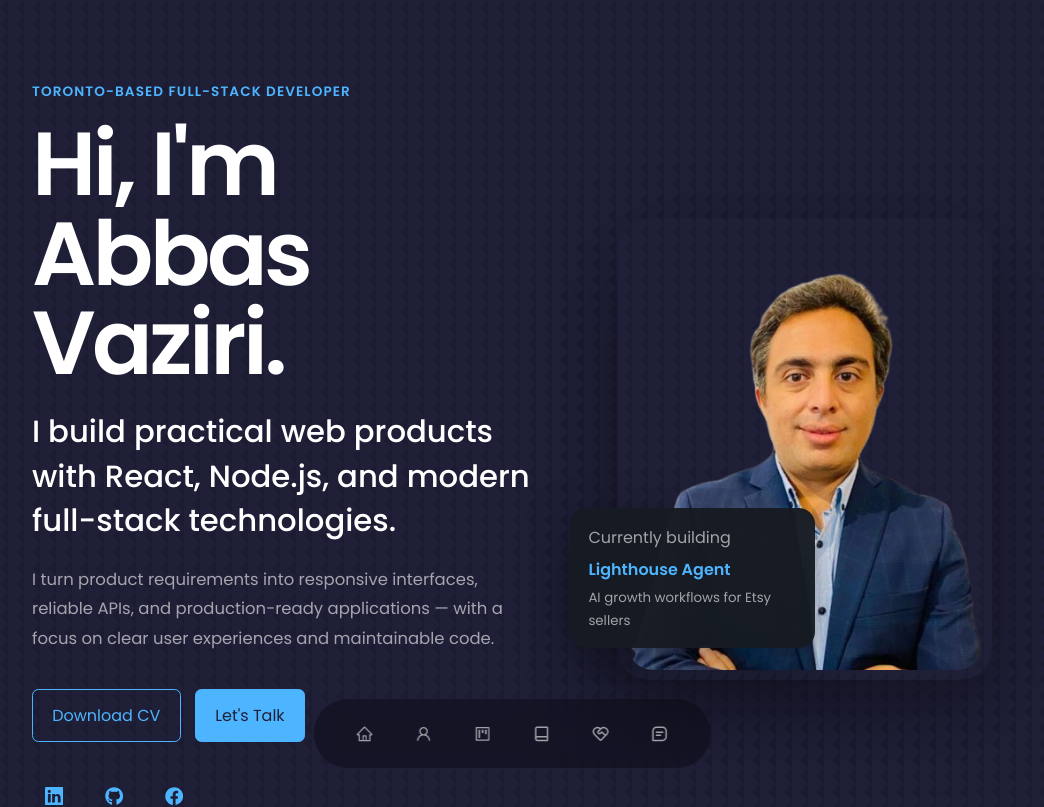
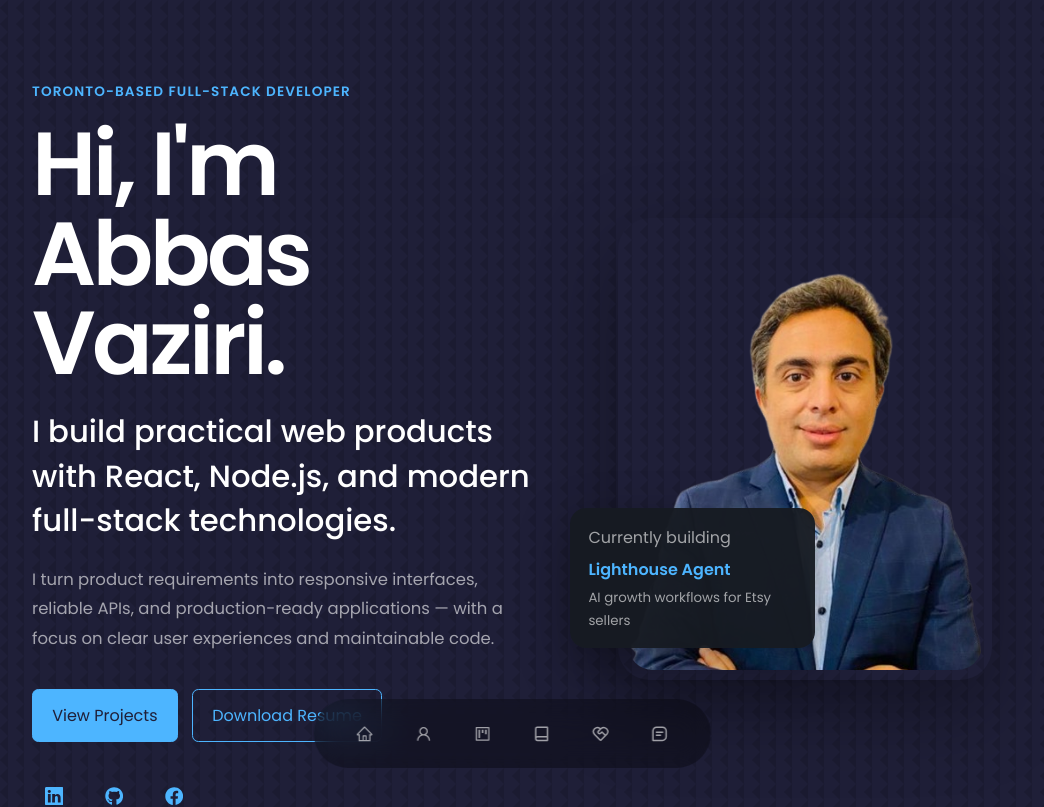
Before and after one commit to abiasV/abiasV.github.io, a React (Create React App) app: page / in a window 1280 px wide. Shown: the top 807 px of the page, without its empty margins (128-1172 px from the left). Built offline with nearby package versions, Linux system fonts and the light colour scheme.

Commit message:
Improve hero calls to action

```diff
--- a/src/components/header/CTA.jsx
+++ b/src/components/header/CTA.jsx
@@ -1,13 +1,17 @@
-import React from 'react'
-import CV from "../../assets/AbbasVaziri-Resume.pdf"
+import React from "react";
+import CV from "../../assets/AbbasVaziri-Resume.pdf";
 
 const CTA = () => {
   return (
-    <div className='cta'>
-        <a href={CV} download className='btn'>Download CV</a>
-        <a href="#contact" className='btn btn-primary'>Let's Talk</a>
+    <div className="cta">
+      <a href="#portfolio" className="btn btn-primary">
+        View Projects
+      </a>
+      <a href={CV} download className="btn">
+        Download Resume
+      </a>
     </div>
-  )
-}
+  );
+};
 
-export default CTA
+export default CTA;
```
